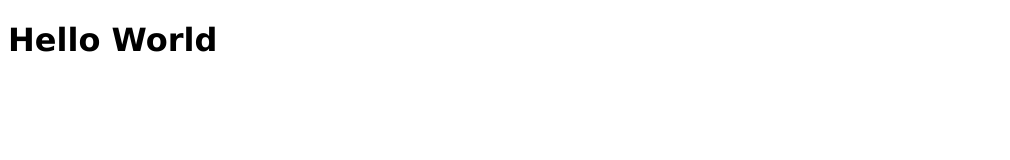
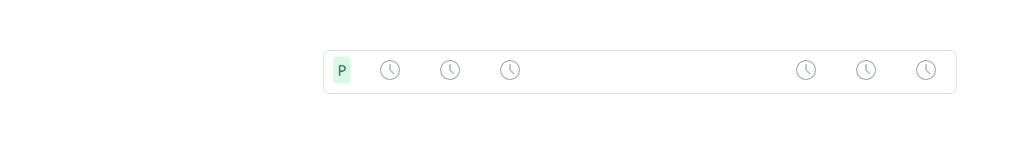
Before and after one commit to RaoAkif/Notion, a website built with webpack: page src/index.html in a window 1280 px wide. Shown: the whole page, without its empty margins (0-1010 px from the left). Built offline with nearby package versions, Linux system fonts and the light colour scheme.

Commit message:
Add menu items list to the nav

```diff
--- a/src/index.html
+++ b/src/index.html
@@ -4,10 +4,24 @@
   <meta charset="UTF-8">
   <meta http-equiv="X-UA-Compatible" content="IE=edge">
   <meta name="viewport" content="width=device-width, initial-scale=1.0">
-  <title>Page Title</title>
+  <title>Notion</title>
 </head>
 <body>
-  <h1>Hello World</h1>
+  <header id="panel">
+    <nav>
+      <ul>
+        <li><img id="clock" src="assets/images/p.png" alt="clock icon"></li>
+        <li><img id="clock" src="assets/images/clock.png" alt="clock icon"></li>
+        <li><img id="clock" src="assets/images/clock.png" alt="clock icon"></li>
+        <li><img id="clock" src="assets/images/clock.png" alt="clock icon"></li>
+      </ul>
+      <ul>
+        <li><img id="clock" src="assets/images/clock.png" alt="clock icon"></li>
+        <li><img id="clock" src="assets/images/clock.png" alt="clock icon"></li>
+        <li><img id="clock" src="assets/images/clock.png" alt="clock icon"></li>
+      </ul>
+    </nav>
+  </header>
 
 </body>
 </html>
--- a/src/style.css
+++ b/src/style.css
@@ -1,3 +1,42 @@
 * {
   font-family: Verdana, Geneva, Tahoma, sans-serif;
 }
+
+body {
+  margin-top: 50px;
+}
+
+#panel {
+  margin: auto;
+  border: #e0e0e0 1px solid;
+  border-radius: 7px;
+  width: 50%;
+}
+
+nav {
+  display: flex;
+  justify-content: space-between;
+  align-items: center;
+}
+
+ul {
+  margin: 0;
+  list-style: none;
+  display: flex;
+  padding: 0;
+  justify-content: space-between;
+  align-items: center;
+}
+
+#panel > nav > ul:nth-child(1) > li:nth-child(1) {
+  padding: 4px 8px;
+}
+
+ul > li {
+  /* border-right: 1px solid #e0e0e0; */
+  padding: 5px 20px;
+}
+
+li > #clock {
+  width: 20px;
+}
```
